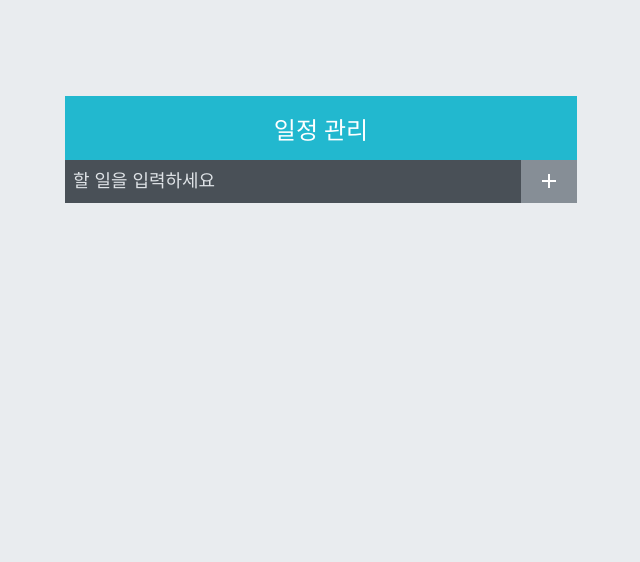
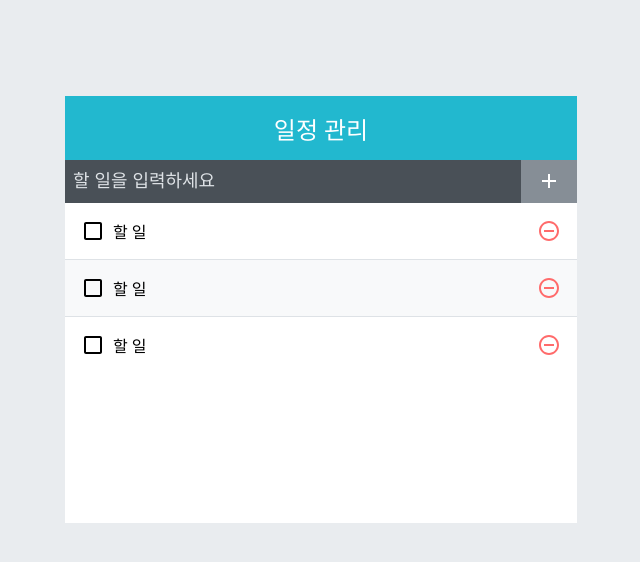
Before and after one commit to yh0921k/learning-react, a React (Create React App) app: page / in a window 1280 px wide. Shown: the top 562 px of the page, without its empty margins (319-959 px from the left). Built offline with nearby package versions, Linux system fonts and the light colour scheme.

Commit message:
[add] 10.2.3 TodoList, TodoListItem 구현

```diff
--- a/src/App.js
+++ b/src/App.js
@@ -1,11 +1,13 @@
 import React from 'react';
 import TodoTemplate from './todo-app/components/TodoTemplate';
 import TodoInsert from './todo-app/components/TodoInsert';
+import TodoList from './todo-app/components/TodoList';
 
 const App = () => {
   return (
     <TodoTemplate>
       <TodoInsert />
+      <TodoList />
     </TodoTemplate>
   );
 };
--- /dev/null
+++ b/src/todo-app/components/TodoList.js
@@ -0,0 +1,15 @@
+import React from 'react';
+import TodoListItem from './TodoListItem';
+import '../styles/TodoList.scss';
+
+const TodoList = () => {
+  return (
+    <div className="TodoList">
+      <TodoListItem />
+      <TodoListItem />
+      <TodoListItem />
+    </div>
+  );
+};
+
+export default TodoList;
--- /dev/null
+++ b/src/todo-app/components/TodoListItem.js
@@ -0,0 +1,19 @@
+import React from 'react';
+import { MdCheckBoxOutlineBlank, MdRemoveCircleOutline } from 'react-icons/md';
+import '../styles/TodoListItem.scss';
+
+const TodoListItem = () => {
+  return (
+    <div className="TodoListItem">
+      <div className="checkbox">
+        <MdCheckBoxOutlineBlank />
+        <div className="text">할 일</div>
+      </div>
+      <div className="remove">
+        <MdRemoveCircleOutline />
+      </div>
+    </div>
+  );
+};
+
+export default TodoListItem;
--- /dev/null
+++ b/src/todo-app/styles/TodoList.scss
@@ -0,0 +1,5 @@
+.TodoList {
+  min-height: 320px;
+  max-height: 513px;
+  overflow-y: auto;
+}
--- /dev/null
+++ b/src/todo-app/styles/TodoListItem.scss
@@ -0,0 +1,53 @@
+.TodoListItem {
+  padding: 1rem;
+  display: flex;
+  align-items: center; // 세로 중앙 정렬
+  &:nth-child(even) {
+    background: #f8f9fa;
+  }
+
+  .checkbox {
+    cursor: pointer;
+    flex: 1; // 차지할 수 있는 영역 모두 차지
+    display: flex;
+    align-items: center; // 세로 중앙 정렬
+    svg {
+      // 아이콘
+      font-size: 1.5rem;
+    }
+
+    .text {
+      margin-left: 0.5rem;
+      flex: 1; // 차지할 수 있는 영역 모두 차지
+    }
+
+    // 체크되었을 때 보여줄 스타일
+    &.checked {
+      svg {
+        color: #22b8cf;
+      }
+
+      .text {
+        color: #adb5bd;
+        text-decoration: line-through;
+      }
+    }
+  }
+
+  .remove {
+    display: flex;
+    align-items: center;
+    font-size: 1.5rem;
+    color: #ff6b6b;
+    cursor: pointer;
+
+    &:hover {
+      color: #ff8787;
+    }
+  }
+
+  // 엘리먼트 사이사이에 테두리를 넣어줌
+  & + & {
+    border-top: 1px solid #dee2e6;
+  }
+}
```
